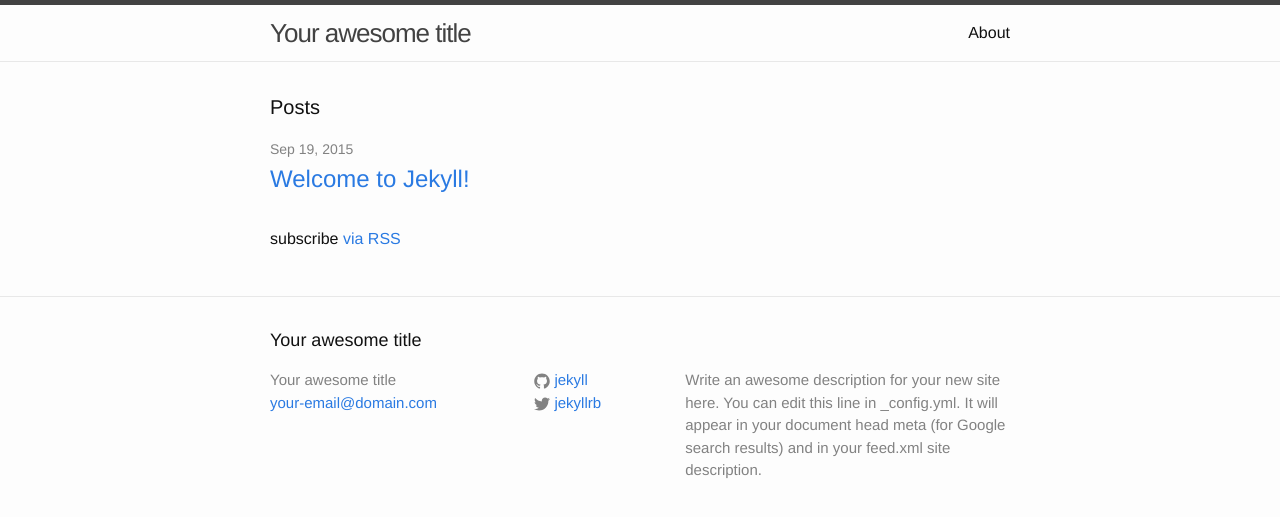
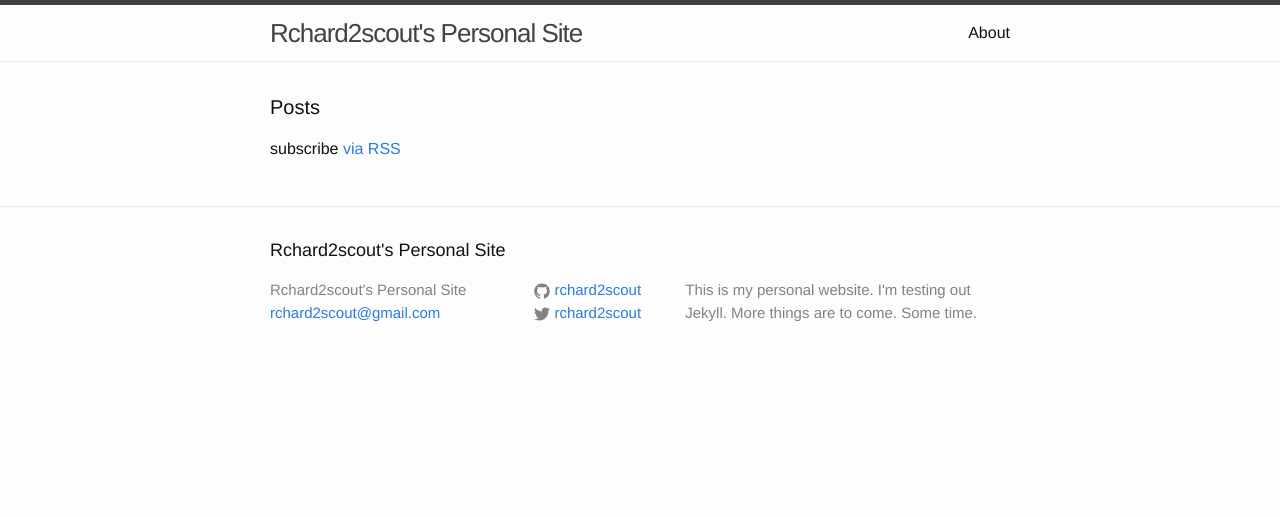
Before and after one commit to rchard2scout/rchard2scout.github.io, a Jekyll site: the page built from index.html, in a window 1280 px wide. Shown: the top 517 px of the page. Built offline with Jekyll 4.4.1, drawn with Linux system fonts in a browser that asks for light colours.

Commit message:
Personalisation

```diff
--- a/_config.yml
+++ b/_config.yml
@@ -1,14 +1,13 @@
 # Site settings
-title: Your awesome title
-email: your-email@domain.com
+title: Rchard2scout's Personal Site
+email: rchard2scout@gmail.com
 description: > # this means to ignore newlines until "baseurl:"
-  Write an awesome description for your new site here. You can edit this
-  line in _config.yml. It will appear in your document head meta (for
-  Google search results) and in your feed.xml site description.
+  This is my personal website. I'm testing out Jekyll.
+  More things are to come. Some time.
 baseurl: "" # the subpath of your site, e.g. /blog/
-url: "http://yourdomain.com" # the base hostname & protocol for your site
-twitter_username: jekyllrb
-github_username:  jekyll
+url: "http://rchard2scout.github.io" # the base hostname & protocol for your site
+twitter_username: rchard2scout
+github_username:  rchard2scout
 
 # Build settings
 markdown: kramdown
```
Also changed, not shown: _posts/2015-09-19-welcome-to-jekyll.markdown (deleted, +0 -25 lines).
